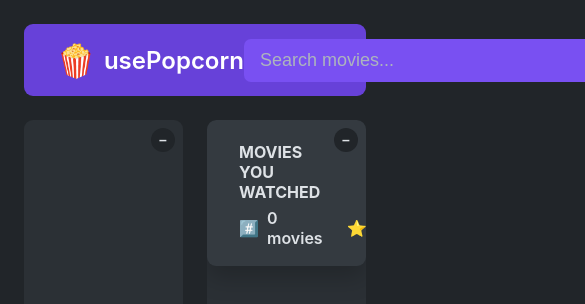
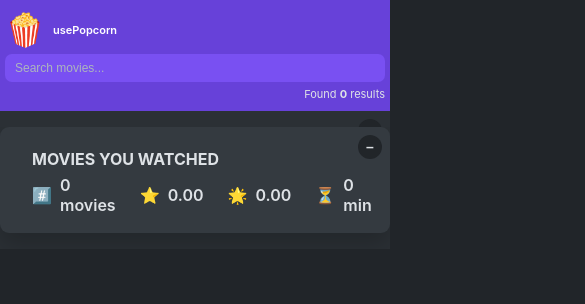
Before and after one commit to mdxramos64136/react-practice-movie, a React (Create React App) app: page / in a window 390 px wide. Shown: the top 304 px of the page, 585 px wide, since content can reach past the window. Built offline with nearby package versions, Linux system fonts and the light colour scheme.

Commit message:
adjust style for mobile responsiveness

```diff
--- a/src/App.js
+++ b/src/App.js
@@ -393,6 +393,7 @@ function MovieDetails({ selectedIdProp, onCloseP, onAddWatched, watchedProp }) {
             <div className="rating">
               {!isWatched ? (
                 <StarRating
+                  className="star-container"
                   maxRating={10}
                   size={30}
                   onExtRating={setUserRating}
@@ -442,7 +443,7 @@ function WatchedSumary({ watchedProp }) {
         </p>
         <p>
           <span>⏳</span>
-          <span>{avgRuntime} min</span>
+          <span>{Math.trunc(avgRuntime)} min</span>
         </p>
       </div>
     </div>
--- a/src/StarRating.js
+++ b/src/StarRating.js
@@ -11,6 +11,9 @@ const containerStyle = {
 
 const starContainerStyle = {
   display: "flex",
+  flexWrap: "wrap",
+  justifyContent: "center",
+  maxWidth: "100%",
 };
 
 // Setting the type of props...
@@ -92,8 +95,8 @@ function Star({
   colorProp,
 }) {
   const starStyle = {
-    width: `${sizeProp}px`,
-    height: `${sizeProp}px`,
+    // width: `${sizeProp}px`,
+    // height: `${sizeProp}px`,
     display: "block",
     cursor: "pointer",
   };
@@ -129,36 +132,3 @@ function Star({
     </span>
   );
 }
-
-/*
-FULL STAR
-
-<svg
-  xmlns="http://www.w3.org/2000/svg"
-  viewBox="0 0 20 20"
-  fill="#000"
-  stroke="#000"
->
-  <path
-    d="M9.049 2.927c.3-.921 1.603-.921 1.902 0l1.07 3.292a1 1 0 00.95.69h3.462c.969 0 1.371 1.24.588 1.81l-2.8 2.034a1 1 0 00-.364 1.118l1.07 3.292c.3.921-.755 1.688-1.54 1.118l-2.8-2.034a1 1 0 00-1.175 0l-2.8 2.034c-.784.57-1.838-.197-1.539-1.118l1.07-3.292a1 1 0 00-.364-1.118L2.98 8.72c-.783-.57-.38-1.81.588-1.81h3.461a1 1 0 00.951-.69l1.07-3.292z"
-  />
-</svg>
-
-
-EMPTY STAR
-
-<svg
-  xmlns="http://www.w3.org/2000/svg"
-  fill="none"
-  viewBox="0 0 24 24"
-  stroke="#000"
->
-  <path
-    strokeLinecap="round"
-    strokeLinejoin="round"
-    strokeWidth="{2}"
-    d="M11.049 2.927c.3-.921 1.603-.921 1.902 0l1.519 4.674a1 1 0 00.95.69h4.915c.969 0 1.371 1.24.588 1.81l-3.976 2.888a1 1 0 00-.363 1.118l1.518 4.674c.3.922-.755 1.688-1.538 1.118l-3.976-2.888a1 1 0 00-1.176 0l-3.976 2.888c-.783.57-1.838-.197-1.538-1.118l1.518-4.674a1 1 0 00-.363-1.118l-3.976-2.888c-.784-.57-.38-1.81.588-1.81h4.914a1 1 0 00.951-.69l1.519-4.674z"
-  />
-</svg>
-
-*/
--- a/src/index.css
+++ b/src/index.css
@@ -29,17 +29,22 @@ body {
   padding: 2.4rem;
 }
 
+html,
+body {
+  width: 100vw;
+  min-width: 0;
+  max-width: 100vw;
+  overflow-x: hidden;
+}
+
+#root {
+  width: 100vw;
+  min-width: 0;
+  max-width: 100vw;
+  overflow-x: hidden;
+}
+
 /* ******* */
-
-.nav-bar {
-  display: grid;
-  grid-template-columns: 1fr 1fr 1fr;
-  align-items: center;
-  height: 7.2rem;
-  padding: 0 3.2rem;
-  background-color: var(--color-primary);
-  border-radius: 0.9rem;
-}
 
 .main {
   margin-top: 2.4rem;
@@ -51,12 +56,13 @@ body {
 
 .box {
   width: 42rem;
-  max-width: 42rem;
+  max-width: 100vw;
   background-color: var(--color-background-500);
   border-radius: 0.9rem;
-  /*COntrola a exibiçao ou nao da scrool bar*/
   overflow: auto;
   position: relative;
+  min-width: 0;
+  box-sizing: border-box;
 }
 
 .loader {
@@ -89,20 +95,21 @@ body {
   font-size: 2.4rem;
   font-weight: 600;
   color: #fff;
+  /* word-break: break-word; */
 }
 
 .search {
-  justify-self: center;
+  width: 100%;
+  min-width: 0;
   border: none;
   padding: 1.1rem 1.6rem;
   font-size: 1.8rem;
   border-radius: 0.7rem;
-  width: 40rem;
   transition: all 0.3s;
   color: var(--color-text);
-
-  /* background-color: var(--color-background-900); */
   background-color: var(--color-primary-light);
+  display: block;
+  box-sizing: border-box;
 }
 
 .search::placeholder {
@@ -118,6 +125,7 @@ body {
 .num-results {
   justify-self: end;
   font-size: 1.8rem;
+  word-break: break-word;
 }
 
 .btn-toggle {
@@ -341,43 +349,424 @@ body {
   justify-content: center;
 }
 
-/*
-SPACING SYSTEM (px)
-2 / 4 / 8 / 12 / 16 / 24 / 32 / 40 / 48 / 64 / 80 / 96 / 128
+.main,
+.box {
+  box-sizing: border-box;
+  min-width: 0;
+}
 
-FONT SIZE SYSTEM (px)
-10 / 12 / 14 / 16 / 18 / 20 / 24 / 30 / 36 / 44 /52 / 62 / 74 / 86 / 98
-*/
+/* ******* */
 
-/*
-FULL STAR
+.nav-bar {
+  display: flex;
+  flex-direction: column;
+  align-items: stretch;
+  gap: 0.7rem;
+  background-color: var(--color-primary);
+  border-radius: 0.9rem;
+  padding: 1rem 1rem;
+  width: 100vw;
+  min-width: 0;
+  box-sizing: border-box;
+}
 
-<svg
-  xmlns="http://www.w3.org/2000/svg"
-  viewBox="0 0 20 20"
-  fill="#000"
-  stroke="#000"
->
-  <path
-    d="M9.049 2.927c.3-.921 1.603-.921 1.902 0l1.07 3.292a1 1 0 00.95.69h3.462c.969 0 1.371 1.24.588 1.81l-2.8 2.034a1 1 0 00-.364 1.118l1.07 3.292c.3.921-.755 1.688-1.54 1.118l-2.8-2.034a1 1 0 00-1.175 0l-2.8 2.034c-.784.57-1.838-.197-1.539-1.118l1.07-3.292a1 1 0 00-.364-1.118L2.98 8.72c-.783-.57-.38-1.81.588-1.81h3.461a1 1 0 00.951-.69l1.07-3.292z"
-  />
-</svg>
+.box {
+  width: 42rem;
+  max-width: 42rem;
+  background-color: var(--color-background-500);
+  border-radius: 0.9rem;
+  /*COntrola a exibiçao ou nao da scrool bar*/
+  overflow: auto;
+  position: relative;
+}
 
+.loader {
+  text-align: center;
+  text-transform: uppercase;
+  font-size: 2rem;
+  font-weight: 600;
+  margin: 4.8rem;
+}
 
-EMPTY STAR
+.error {
+  text-align: center;
+  font-size: 2rem;
+  padding: 4.8rem;
+}
 
-<svg
-  xmlns="http://www.w3.org/2000/svg"
-  fill="none"
-  viewBox="0 0 24 24"
-  stroke="#000"
->
-  <path
-    strokeLinecap="round"
-    strokeLinejoin="round"
-    strokeWidth="{2}"
-    d="M11.049 2.927c.3-.921 1.603-.921 1.902 0l1.519 4.674a1 1 0 00.95.69h4.915c.969 0 1.371 1.24.588 1.81l-3.976 2.888a1 1 0 00-.363 1.118l1.518 4.674c.3.922-.755 1.688-1.538 1.118l-3.976-2.888a1 1 0 00-1.176 0l-3.976 2.888c-.783.57-1.838-.197-1.538-1.118l1.518-4.674a1 1 0 00-.363-1.118l-3.976-2.888c-.784-.57-.38-1.81.588-1.81h4.914a1 1 0 00.951-.69l1.519-4.674z"
-  />
-</svg>
+/* ******* */
 
-*/
+.logo {
+  display: flex;
+  align-items: center;
+  gap: 0.8rem;
+}
+
+.logo span {
+  font-size: 3.2rem;
+}
+
+.logo h1 {
+  font-size: 2.4rem;
+  font-weight: 600;
+  color: #fff;
+}
+
+.search {
+  justify-self: center;
+  border: none;
+  padding: 1.1rem 1.6rem;
+  font-size: 1.8rem;
+  border-radius: 0.7rem;
+  transition: all 0.3s;
+  color: var(--color-text);
+  width: 100%;
+  /* background-color: var(--color-background-900); */
+  background-color: var(--color-primary-light);
+}
+
+.search::placeholder {
+  color: var(--color-text-dark);
+}
+
+.search:focus {
+  outline: none;
+  box-shadow: 0 2.4rem 2.4rem rgba(0, 0, 0, 0.1);
+  transform: translateY(-2px);
+}
+
+.num-results {
+  justify-self: end;
+  font-size: 1.8rem;
+}
+
+.btn-toggle {
+  position: absolute;
+  top: 0.8rem;
+  right: 0.8rem;
+  height: 2.4rem;
+  aspect-ratio: 1;
+  border-radius: 50%;
+  border: none;
+  background-color: var(--color-background-900);
+  color: var(--color-text);
+  font-size: 1.4rem;
+  font-weight: bold;
+  cursor: pointer;
+  z-index: 999;
+}
+
+.list {
+  list-style: none;
+  padding: 0.8rem 0;
+  /*COntrola a exibiçao ou nao da scrool bar*/
+  overflow: auto;
+}
+
+.list-watched {
+  height: calc(100% - 9rem);
+}
+
+.list li {
+  position: relative;
+  display: grid;
+  grid-template-columns: 4rem 1fr;
+  grid-template-rows: auto auto;
+  column-gap: 2.4rem;
+  font-size: 1.6rem;
+  align-items: center;
+
+  padding: 1.6rem 3.2rem;
+  border-bottom: 1px solid var(--color-background-100);
+}
+
+.list.list-movies li {
+  cursor: pointer;
+  transition: all 0.3s;
+}
+
+.list.list-movies li:hover {
+  background-color: var(--color-background-100);
+}
+
+.list img {
+  width: 100%;
+  grid-row: 1 / -1;
+}
+
+.list h3 {
+  font-size: 1.8rem;
+}
+
+.list div {
+  display: flex;
+  align-items: center;
+  gap: 2.4rem;
+}
+
+.list p {
+  display: flex;
+  align-items: center;
+  gap: 0.8rem;
+}
+
+.btn-delete {
+  position: absolute;
+  right: 2.4rem;
+
+  height: 1.8rem;
+  aspect-ratio: 1;
+  border-radius: 50%;
+  border: none;
+  background-color: var(--color-red);
+  color: var(--color-background-900);
+  font-size: 0.9rem;
+  font-weight: bold;
+  cursor: pointer;
+  transition: all 0.3s;
+}
+
+.btn-delete:hover {
+  background-color: var(--color-red-dark);
+}
+
+/* ******* */
+
+.summary {
+  padding: 2.2rem 3.2rem 1.8rem 3.2rem;
+  border-radius: 0.9rem;
+  background-color: var(--color-background-100);
+  box-shadow: 0 1.2rem 2.4rem rgba(0, 0, 0, 0.2);
+}
+
+.summary h2 {
+  text-transform: uppercase;
+  font-size: 1.6rem;
+  margin-bottom: 0.6rem;
+}
+
+.summary div {
+  display: flex;
+  align-items: center;
+  gap: 2.4rem;
+  font-size: 1.6rem;
+  font-weight: 600;
+}
+
+.summary p {
+  display: flex;
+  align-items: center;
+  gap: 0.8rem;
+}
+
+/* ******* */
+
+.details {
+  line-height: 1.4;
+  font-size: 1.4rem;
+}
+
+.details header {
+  display: flex;
+}
+
+.details section {
+  padding: 4rem;
+  display: flex;
+  flex-direction: column;
+  gap: 1.6rem;
+}
+
+.details img {
+  width: 33%;
+}
+
+.details-overview {
+  width: 100%;
+  padding: 2.4rem 3rem;
+  background-color: var(--color-background-100);
+  display: flex;
+  flex-direction: column;
+  gap: 1.4rem;
+}
+
+.details-overview h2 {
+  font-size: 2.4rem;
+  margin-bottom: 0.4rem;
+  line-height: 1.1;
+}
+
+.details-overview p {
+  display: flex;
+  align-items: center;
+  gap: 0.8rem;
+}
+
+.rating {
+  background-color: var(--color-background-100);
+  border-radius: 0.9rem;
+  padding: 2rem 2.4rem;
+  margin-bottom: 0.8rem;
+  font-weight: 600;
+  display: flex;
+  flex-direction: column;
+  gap: 2.4rem;
+  align-items: center; /* <-- Centraliza tudo horizontalmente */
+  overflow-x: auto; /* <-- Evita que "estoure" a tela */
+}
+
+.btn-add {
+  background-color: var(--color-primary);
+  color: var(--color-text);
+  border: none;
+  border-radius: 10rem;
+  font-size: 1.4rem;
+  padding: 1rem;
+  font-weight: bold;
+  cursor: pointer;
+  transition: all 0.3s;
+}
+
+.btn-add:hover {
+  background-color: var(--color-primary-light);
+}
+
+.seconds {
+  background-color: var(--color-background-100);
+  width: 8rem;
+  border-radius: 10rem;
+  font-weight: 600;
+  text-align: center;
+  padding: 0.4rem;
+  margin-top: 2.4rem;
+}
+
+.btn-back {
+  position: absolute;
+  top: 0.6rem;
+  left: 0.6rem;
+  height: 3.2rem;
+  aspect-ratio: 1;
+  border-radius: 50%;
+  border: none;
+  /* background-color: var(--color-text); */
+  background-color: #fff;
+  color: var(--color-background-500);
+  box-shadow: 0 8px 20px rgba(0, 0, 0, 0.8);
+  font-family: sans-serif;
+  font-size: 2.4rem;
+  font-weight: bold;
+  cursor: pointer;
+  z-index: 999;
+  display: flex;
+  align-items: center;
+  justify-content: center;
+}
+
+.star-container svg {
+  width: 48px;
+  height: 48px;
+  transition: width 0.2s, height 0.2s;
+}
+
+.nav-bar,
+.main,
+.box {
+  width: 100vw;
+  min-width: 0;
+  max-width: 100vw;
+  box-sizing: border-box;
+  overflow-x: hidden;
+}
+
+/* Responsiveness for smaller screens */
+@media (max-width: 900px) {
+  body {
+    padding: 0 !important;
+  }
+  .main,
+  .box,
+  .nav-bar {
+    width: 100% !important;
+    max-width: 100% !important;
+    min-width: 0 !important;
+    box-sizing: border-box !important;
+    margin: 0 !important;
+    border-radius: 0 !important;
+  }
+  .main {
+    flex-direction: column;
+    margin-top: 0;
+    height: auto;
+    gap: 0;
+    align-items: stretch;
+  }
+  .star-container svg {
+    width: 36px;
+    height: 36px;
+  }
+}
+
+/* Celulares (<=600px) */
+@media (max-width: 600px) {
+  body {
+    padding: 0.5rem;
+  }
+  .nav-bar {
+    grid-template-columns: 1fr;
+    grid-template-rows: auto auto auto;
+    border-radius: 0.7rem;
+    padding: 1rem 0.5rem;
+    min-height: unset;
+    width: 100vw;
+    max-width: 100vw;
+    gap: 0.5rem;
+  }
+  .logo h1 {
+    font-size: 1.5rem;
+  }
+  .search {
+    font-size: 1.2rem;
+    padding: 0.7rem 1rem;
+    margin: 0;
+    width: 100%;
+    min-width: 0;
+    max-width: 100vw;
+    display: block;
+    box-sizing: border-box;
+  }
+  .num-results {
+    font-size: 1.1rem;
+    width: 100%;
+    text-align: right;
+    white-space: normal;
+    overflow-wrap: break-word;
+    word-break: break-word;
+    margin: 0;
+    min-width: 0;
+    max-width: 100vw;
+    display: block;
+    box-sizing: border-box;
+  }
+  .main,
+  .box {
+    flex-direction: column;
+    width: 100vw;
+    max-width: 100vw;
+    min-width: 0;
+    box-sizing: border-box;
+    border-radius: 0.7rem;
+    margin: 0 auto;
+  }
+}
+
+/* Telas muito pequenas (<=400px) */
+@media (max-width: 400px) {
+  .logo h1 {
+    font-size: 1.1rem;
+  }
+  .star-container svg {
+    width: 16px;
+    height: 16px;
+  }
+}
```
